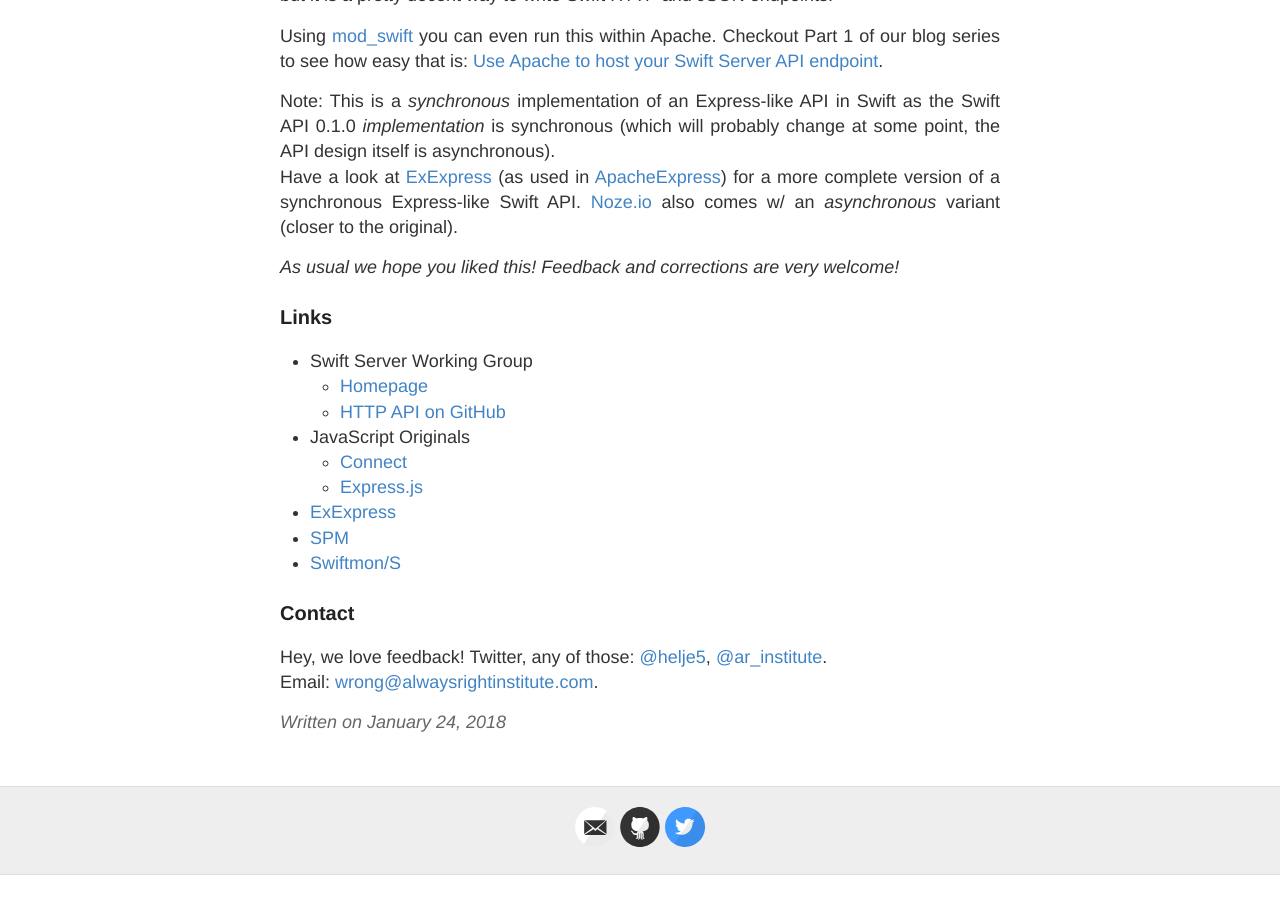
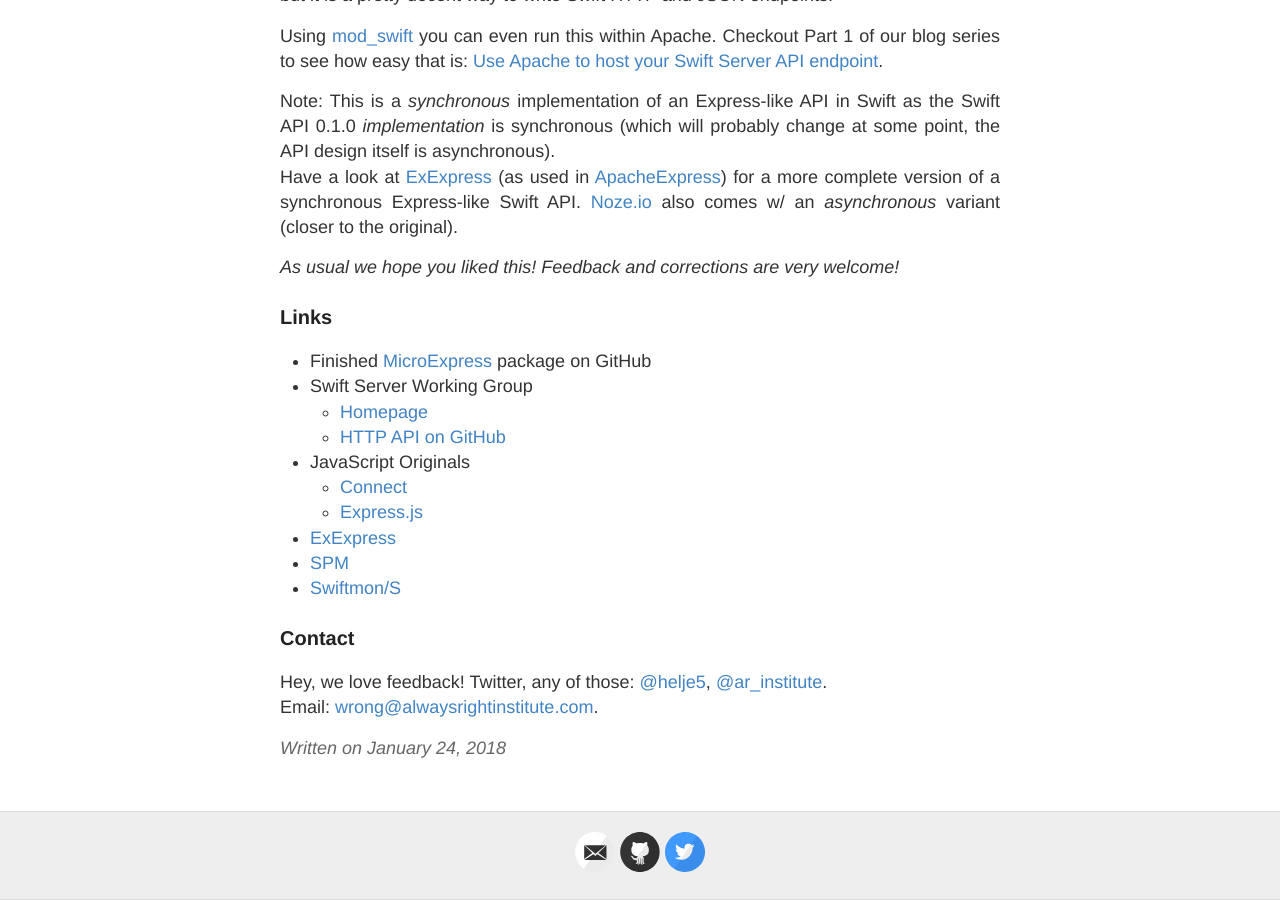
Before and after one commit to AlwaysRightInstitute/alwaysrightinstitute.github.io, a Jekyll site: the page built from _posts/2018-01-24-microexpress.md, in a window 1280 px wide and 900 px high, scrolled down 20425 px. Built offline with Jekyll 4.4.1, drawn with Linux system fonts in a browser that asks for light colours; comment, search, counter and statistics services are not loaded; before the commit the page ends 21300 px from its top, so only the background shows below that.

Commit message:
Link to package

```diff
--- a/_posts/2018-01-24-microexpress.md
+++ b/_posts/2018-01-24-microexpress.md
@@ -946,6 +946,8 @@
 
 ### Links
 
+- Finished [MicroExpress](https://github.com/AlwaysRightInstitute/MicroExpress)
+  package on GitHub
 - Swift Server Working Group
   - [Homepage](https://swift.org/server-apis/)
   - [HTTP API on GitHub](https://github.com/swift-server/http)
```
